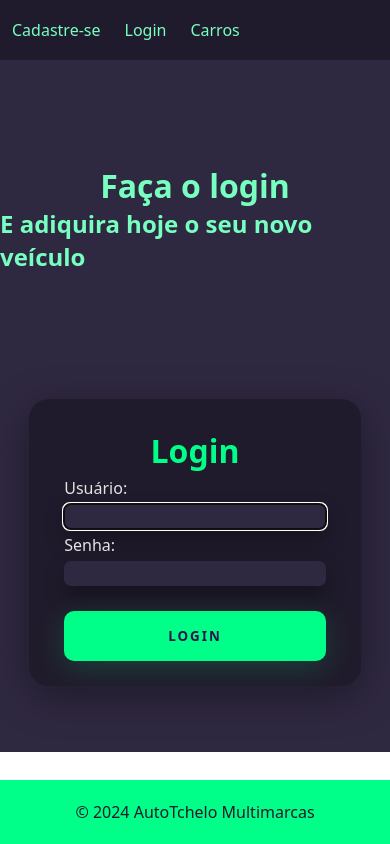
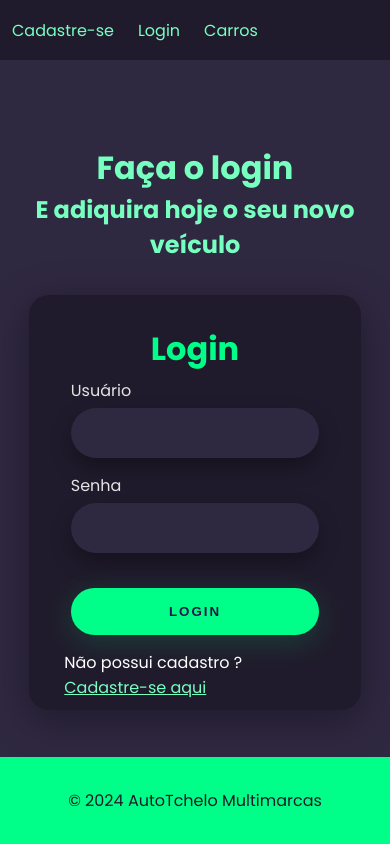
Before and after one commit to marcelera69/projeto_revenda_carros, a Django app: page /login/ in a window 390 px wide. Run offline with Django 5.2, Linux system fonts and the light colour scheme.

Commit message:
consertando bugs da tela de login e responsividade tambem

```diff
--- a/accounts/templates/login.html
+++ b/accounts/templates/login.html
@@ -6,16 +6,15 @@
         margin: 0;
         padding: 0;
         box-sizing: border-box;
-        font-family: 'Noto Sans', sans-serif;
     }
 
     body, html{
-        background-color: white;
+        background-color: #2f2841;
     }
 
     .menu-login{
         width: 100vw;
-        height: 82vh;
+        height: 86vh;
 
         display: flex;
         justify-content: center;
@@ -54,7 +53,8 @@
     }
 
     .cadastro{
-        width: 65%;
+        width: 80%;
+        max-width: 500px;
 
         display: flex;
         flex-direction: column;
@@ -74,7 +74,11 @@
     }
 
     .cadastro > form{
-        width: 100%;
+        width: 95%;
+    }
+
+    .form-group{
+        margin-bottom: 10px;
     }
 
     .campos-dados{
@@ -88,10 +92,10 @@
         width: 100%;
 
         padding: 16px 0px;
-        margin: 25px auto 15px auto;
+        margin: 35px auto 15px auto;
 
         border: none;
-        border-radius: 10px;
+        border-radius: 30px;
         box-shadow: 0px 7px 30px #00ff802a;
 
         color: #2b134b;
@@ -100,6 +104,10 @@
         letter-spacing: 2px; /*Espacamento entre as letra*/
 
         cursor: pointer;
+    }
+
+    input:focus {
+        outline: none;
     }
 
     .cadastro > form > div{
@@ -113,13 +121,23 @@
     }
 
     .cadastro > form > div > input{
-        height: 25px;
+        height: 50px;
+        font-size: 20px;
         color: #f0ffffde;
         background-color: #2f2841;
         border: none;
-        border-radius: 7px;
+        border-radius: 30px;
         box-shadow: 0px 10px 20px #00000056;
-        padding: 7px;
+        padding: 7px 15px;
+        cursor: pointer;
+    }
+
+    .sem-cadastro{
+        color: white;
+    }
+
+    .sem-cadastro > a{
+        color: #77ffc0;
     }
 
     footer{
@@ -129,9 +147,10 @@
         padding: 21px;
     }
 
-    @media screen and (max-width: 850px) {
+    @media screen and (max-width: 930px) {
         .menu-login{
             flex-direction: column;
+            height: 80vh;
         }
 
         .esquerda-login{
@@ -156,14 +175,19 @@
         }
     }
 
-    @media screen and (max-width: 680px) {
-        .esquerda-login > img{
-            width: 50%;
+    @media screen and (max-width: 500px){
+        .esquerda-login > h1, h2{
+            text-align: center;
+        }
+
+        .menu-login{
+            height: 75vh;
         }
     }
+
 </style>
 
-<main class="menu-login">
+<div class="menu-login">
     <div class="esquerda-login">
         <h1>Faça o login </h1>
         <h2>E adiquira hoje o seu novo veículo</h2>
@@ -174,22 +198,24 @@
             <form method="POST" autocomplete="on">
                 {% csrf_token %}
 
-
                 <div class="form-group">
                     {{ login_form.username.errors }}
-                    <label>Usuário: </label>
+                    <label>Usuário </label>
                     {{ login_form.username }}
                 </div>
 
                 <div class="form-group">
                     {{ login_form.password.errors }}
-                    <label>Senha: </label>
+                    <label>Senha </label>
                     {{ login_form.password }}
                 </div>
 
                 <input type="submit" value="LOGIN"></input>
+            </form>
+            <div class="sem-cadastro">
+                Não possui cadastro ? <a href=" {% url 'register' %} "> Cadastre-se aqui </a>
             </div>
-        </form>
+        </div>
     </div>
-</main>
+</div>
 {% endblock %}
--- a/app/templates/base.html
+++ b/app/templates/base.html
@@ -25,14 +25,16 @@
         background-color: #0096c7;
         color: #fff;
         text-align: center;
-
       }
 
       footer {
         background-color: #00ff88;
         color: #201b2c;
-        padding: 7px;
         text-align: center;
+      }
+
+      footer > p{
+        padding: 10px;
       }
 
       nav {
```
Also changed, not shown: cars/templates/cars.html (+12 -5 lines), db.sqlite3.
